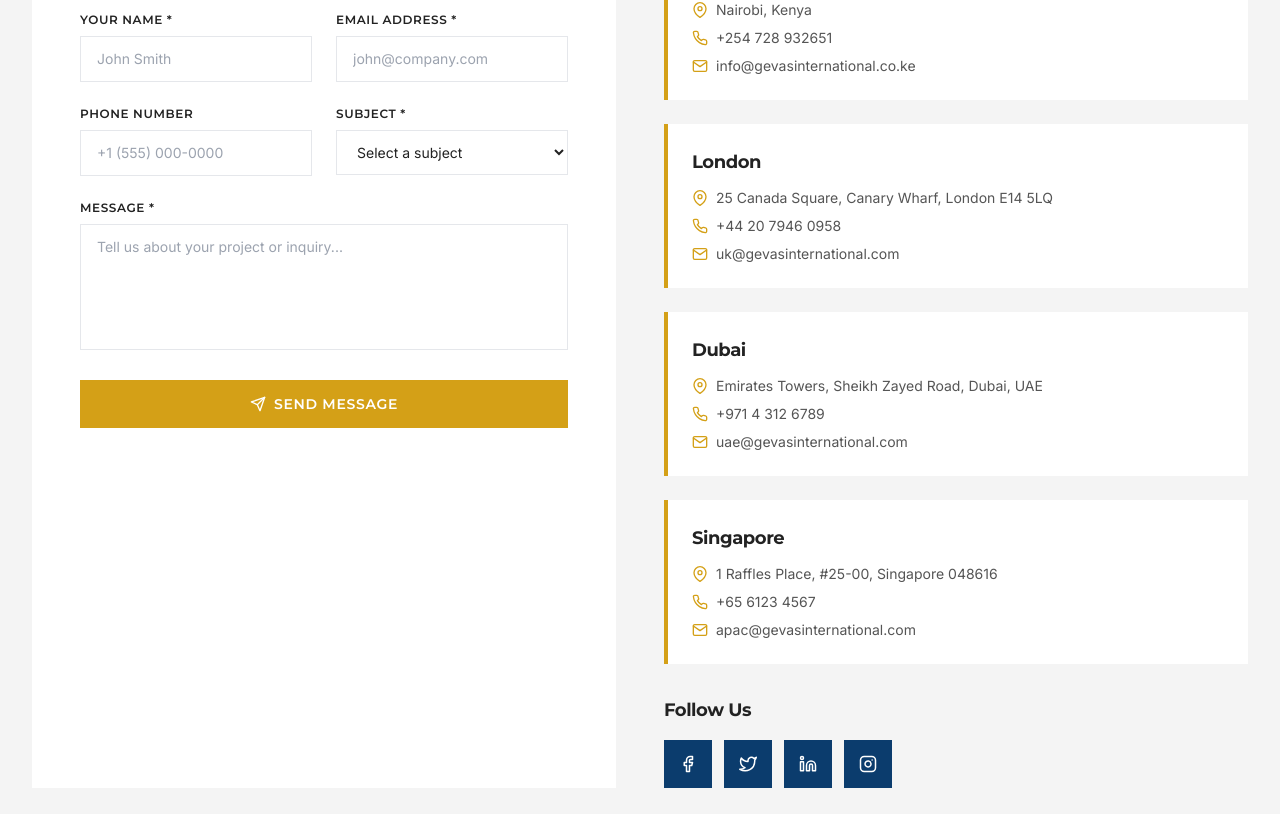
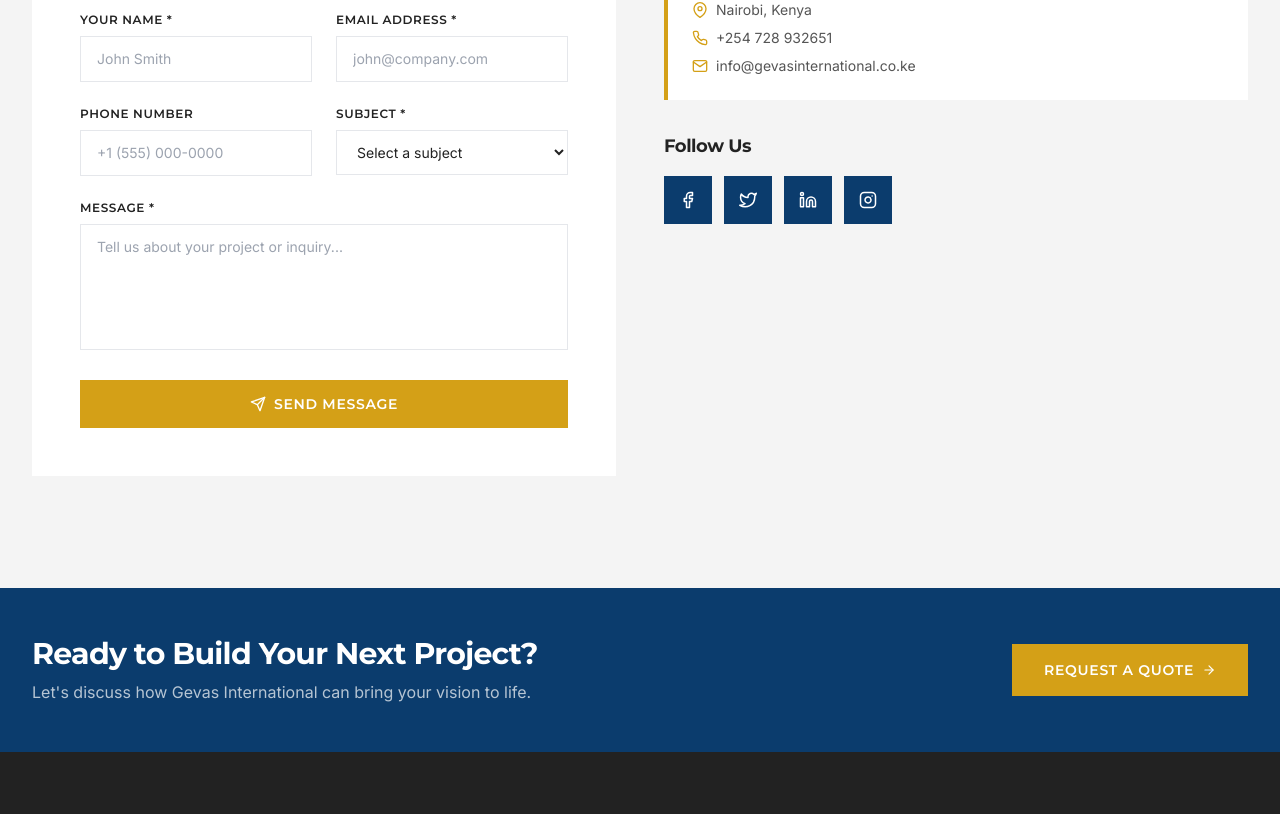
Before and after one commit to BKerio/gevas, a React (Vite) app: page /contact in a window 1280 px wide. Shown: the part 918-1732 px from the top of the page. Built offline with nearby package versions, Linux system fonts and the light colour scheme.

Commit message:
new changes

```diff
--- a/src/components/layout/Navbar.tsx
+++ b/src/components/layout/Navbar.tsx
@@ -94,10 +94,12 @@ export default function Navbar() {
     };
   }, [isOpen]);
 
+  /* eslint-disable react-hooks/set-state-in-effect */
   useEffect(() => {
     setIsOpen(false);
     setActiveDropdown(null);
   }, [location.pathname]);
+  /* eslint-enable react-hooks/set-state-in-effect */
 
   const isActive = (href: string) => {
     if (href === '/') return location.pathname === '/';
@@ -119,7 +121,10 @@ export default function Navbar() {
         children: serviceLinks
       };
     }
-    return link;
+    return {
+      ...link,
+      children: undefined
+    };
   });
 
   const desktopNavLinks = navLinksWithChildren.filter((l) => l.label !== 'Contact');
--- a/src/components/sections/HeroSection.tsx
+++ b/src/components/sections/HeroSection.tsx
@@ -1,7 +1,7 @@
 import { useState, useEffect } from 'react';
 import { Link } from 'react-router-dom';
 import { motion, AnimatePresence } from 'framer-motion';
-import { ArrowRight, Globe, Users, Award, TrendingUp, Sparkles } from 'lucide-react';
+import { ArrowRight, Globe, Users, Award, TrendingUp } from 'lucide-react';
 import { heroSlides } from '@/data/siteData';
 
 const stats = [
@@ -61,13 +61,8 @@ export default function HeroSection() {
       <div className="absolute inset-0 bg-gradient-to-t from-brand-dark/70 via-transparent to-brand-dark/20" />
 
       {/* Content */}
-      <div className="relative z-10 h-full flex flex-col">
-        {/* Navbar clearance spacer — top bar (~48px) + nav (~90px) + breathing room */}
-        <div className="shrink-0 h-[140px] sm:h-[150px] lg:h-[160px]" />
-
-        {/* Centered text block — fills remaining space and centers within it */}
-        <div className="flex-1 flex items-center pb-[220px] sm:pb-[240px] md:pb-[260px]">
-          <div className="w-full px-6 sm:px-10 md:px-12 lg:px-16 xl:px-20">
+      <div className="relative z-10 h-full flex items-center pb-32 sm:pb-40 md:pb-48">
+        <div className="container-custom">
           <div className="max-w-3xl">
             <span className="inline-block text-brand-gold font-heading font-semibold text-sm uppercase tracking-[0.3em] mb-4 opacity-0 animate-[fade-in-up_0.8s_ease-out_0.2s_forwards]">
               {slide.subtitle}
@@ -75,17 +70,16 @@ export default function HeroSection() {
             <h1 className="font-heading font-bold text-4xl sm:text-5xl md:text-6xl lg:text-7xl text-white leading-tight mb-6 opacity-0 animate-[fade-in-up_0.8s_ease-out_0.5s_forwards]">
               {slide.title}
             </h1>
-              <p className="text-white/80 text-lg md:text-xl leading-relaxed max-w-xl opacity-0 animate-[fade-in-up_0.8s_ease-out_0.8s_forwards]">
+            <p className="text-white/80 text-lg md:text-xl leading-relaxed mb-8 max-w-xl opacity-0 animate-[fade-in-up_0.8s_ease-out_0.8s_forwards]">
               {slide.description}
             </p>
-            </div>
           </div>
         </div>
       </div>
 
       {/* Bottom Left Dynamic CTA Panel */}
       <div className="absolute bottom-16 sm:bottom-20 md:bottom-24 left-0 right-0 z-20 pointer-events-none">
-        <div className="w-full px-6 sm:px-10 md:px-12 lg:px-16 xl:px-20">
+        <div className="container-custom">
           <div className="max-w-5xl pointer-events-auto flex flex-col md:flex-row md:items-end justify-between gap-6 md:gap-12">
 
             {/* Left Column: Active Badge & CTA Buttons */}
--- a/src/pages/About.tsx
+++ b/src/pages/About.tsx
@@ -3,9 +3,16 @@ import { useInView } from 'framer-motion';
 import { FiCheck, FiTarget, FiEye, FiAward, FiShield, FiUsers, FiStar } from 'react-icons/fi';
 import SectionTitle from '@/components/shared/SectionTitle';
 import StatsSection from '@/components/sections/StatsSection';
-import { coreValues, milestones, certifications } from '@/data/siteData';
+import { coreValues, certifications } from '@/data/siteData';
 
 const valueIcons = [FiShield, FiUsers, FiStar];
+
+const milestones = [
+  { year: "2017", title: "Company Founded", description: "Gevas International established in Nairobi, Kenya" },
+  { year: "2019", title: "Regional Expansion", description: "Expanded operations across East Africa" },
+  { year: "2021", title: "Sustainability Initiative", description: "Committed to net-zero carbon by 2035" },
+  { year: "2024", title: "Global Reach", description: "Operating in multiple countries with over 2,400 professionals" },
+];
 
 export default function About() {
   const timelineRef = useRef(null);
@@ -39,12 +46,12 @@ export default function About() {
               <SectionTitle
                 label="Company Overview"
                 title="Global Engineering Excellence"
-                description="For over 25 years, Gevas International has been at the forefront of engineering and construction innovation, delivering landmark projects that define skylines and transform communities."
+                description="Since 2017, Gevas International has been at the forefront of engineering and construction innovation, delivering landmark projects that define skylines and transform communities."
                 centered={false}
               />
               <div className="mt-8 space-y-4">
                 <p className="text-brand-body leading-relaxed">
-                  Founded in 1999, Gevas International began as a specialized civil engineering firm in Nairobi, Kenya.
+                  Founded in 2017, Gevas International began as a specialized civil engineering firm in Nairobi, Kenya.
                   Through unwavering commitment to quality, safety, and innovation, we have grown into a global
                   engineering conglomerate operating across 25 countries with 2,400+ dedicated professionals.
                 </p>
--- a/src/pages/Contact.tsx
+++ b/src/pages/Contact.tsx
@@ -29,24 +29,6 @@ export default function Contact() {
       address: 'Nairobi, Kenya',
       phone: '+254 728 932651',
       email: 'info@gevasinternational.co.ke',
-    },
-    {
-      city: 'London',
-      address: '25 Canada Square, Canary Wharf, London E14 5LQ',
-      phone: '+44 20 7946 0958',
-      email: 'uk@gevasinternational.com',
-    },
-    {
-      city: 'Dubai',
-      address: 'Emirates Towers, Sheikh Zayed Road, Dubai, UAE',
-      phone: '+971 4 312 6789',
-      email: 'uae@gevasinternational.com',
-    },
-    {
-      city: 'Singapore',
-      address: '1 Raffles Place, #25-00, Singapore 048616',
-      phone: '+65 6123 4567',
-      email: 'apac@gevasinternational.com',
     },
   ];
 
@@ -216,7 +198,7 @@ export default function Contact() {
             {/* Office Locations */}
             <div>
               <h2 className="font-heading font-bold text-2xl text-brand-darkgray mb-8">
-                Our Global Offices
+                Our Office
               </h2>
               <div className="space-y-6">
                 {offices.map((office, index) => (
--- a/src/pages/Team.tsx
+++ b/src/pages/Team.tsx
@@ -11,9 +11,10 @@ export default function Team() {
   const gridRef = useRef(null);
   const isInView = useInView(gridRef, { once: true, margin: "-100px" });
 
-  const filtered = activeDept === 'All'
+  const filtered = (activeDept === 'All'
     ? teamMembers
-    : teamMembers.filter((m) => m.department === activeDept);
+    : teamMembers.filter((m) => m.department === activeDept)
+  ).slice(0, 4);
 
   return (
     <>
```
Lines whose indentation alone changed are shown as unchanged.
